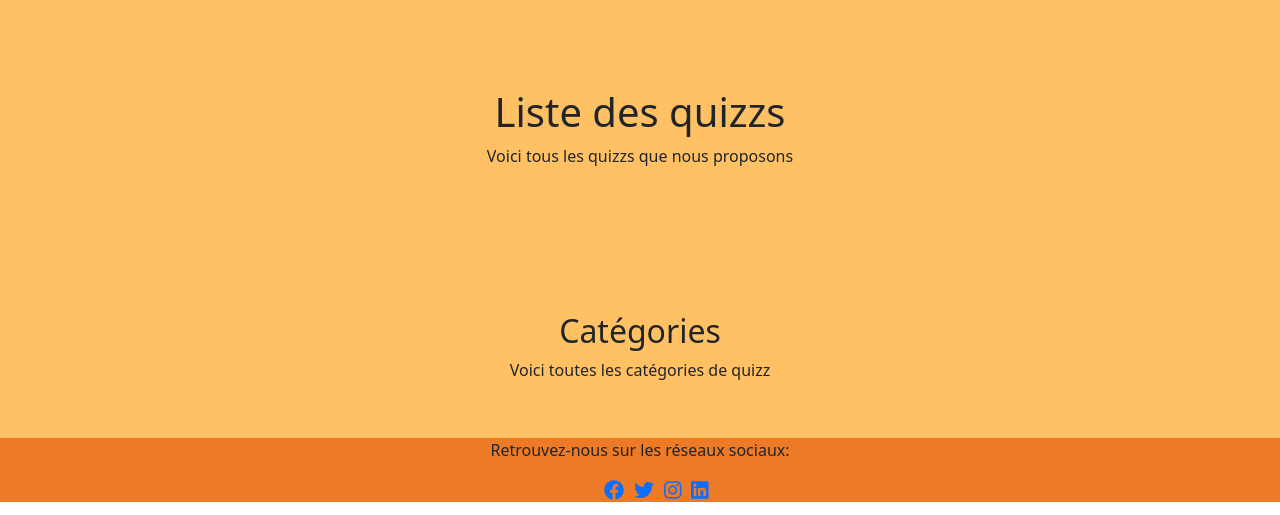
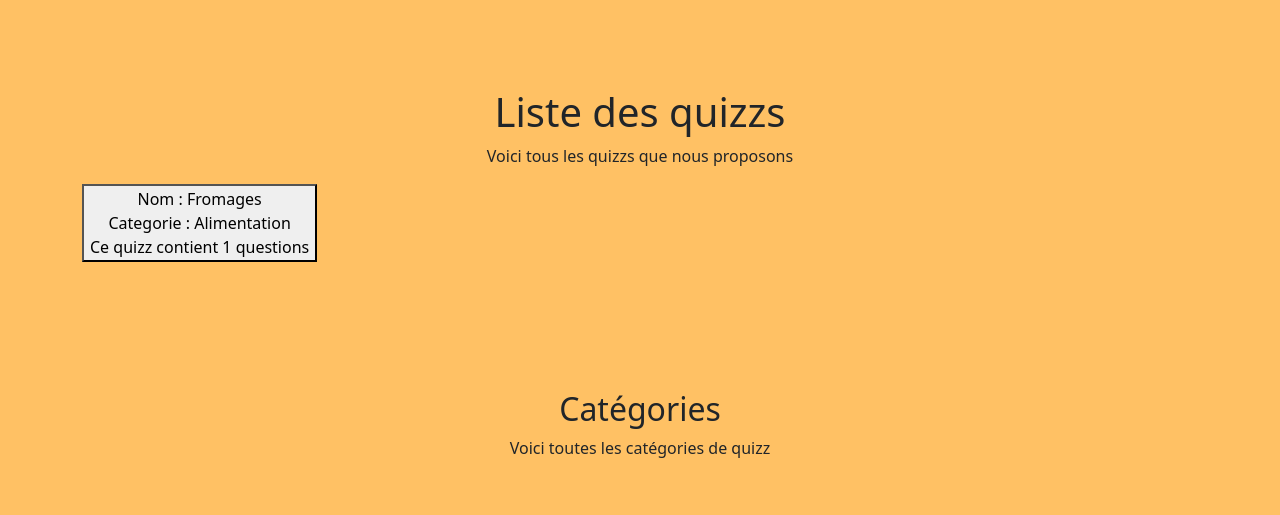
Before and after one commit to Vekian/Quizz_TP, a PHP site: page /tous-les-quizz.php in a window 1280 px wide. Shown: the part 56-571 px from the top of the page. Run offline with PHP 8.4, Linux system fonts and the light colour scheme; data comes from the database, SQL or seed files in the repository; some libraries are stand-ins or nearby versions.

Commit message:
ajout de l'affichage de quizz

```diff
--- a/compte.php
+++ b/compte.php
@@ -9,6 +9,7 @@
 <body>
     <?php
     include_once('connection.php');
+    include("header.php");
     if (!isset($_SESSION['LOGGED_USER'])){
         include_once('login.php');
     }
--- a/header.php
+++ b/header.php
@@ -20,10 +20,10 @@
                 <div class="collapse navbar-collapse" id="navbarNav">
                     <ul class="navbar-nav mx-auto">
                         <li class="nav-item">
-                            <a class="nav-link" href="#">Tous les quizz</a>
+                            <a class="nav-link" href="tous-les-quizz.php">Tous les quizz</a>
                         </li>
                         <li class="nav-item">
-                            <a class="nav-link" href="#">Classement</a>
+                            <a class="nav-link" href="classement.php">Classement</a>
                         </li>
                         <li class="nav-item">
                             <a class="nav-link" href="compte.php">Mon compte</a>
--- a/tous-les-quizz.php
+++ b/tous-les-quizz.php
@@ -1,8 +1,3 @@
-
-
-
-
-
 <!DOCTYPE html>
 <html lang="en">
 <head>
@@ -23,6 +18,51 @@ include 'header.php';
         <div class="col-12">
           <h1 class="mt-5">Liste des quizzs</h1>
           <p>Voici tous les quizzs que nous proposons</p>
+          <?php
+            include('connection.php');
+
+            $query = 'SELECT * FROM quizzs JOIN questions ON quizzs.id = questions.id_quizz';
+            $quizzStatement = $baseQuizz -> prepare($query);
+            $quizzStatement -> execute();
+            $quizzs = $quizzStatement -> fetchAll(PDO::FETCH_ASSOC);
+
+
+            $arrayUnique = uniqueValue($quizzs);
+            $arrayCount = countValue($quizzs);
+            function uniqueValue($quizzs){
+              $array = [];
+              foreach ($quizzs as $quizz) {
+              $array[$quizz['name']] = $quizz['category'];
+              }
+              return $array;
+            };
+
+            function countValue($arrays) {
+              $array1 = [];
+              foreach($arrays as $array) {
+                foreach($array as $key => $value) {
+                  if ($key == 'name') {
+                if(array_key_exists($value, $array1)) {
+                  $array1[$value] += 1;
+                }
+                else {
+                  $array1[$value] =1;
+                }}}}
+                return $array1;
+            }
+
+            $id = 1;
+            foreach($arrayUnique as $key => $value) {
+              echo('<button onclick="window.location.href = \'display-quizz.php?id='. $id . '\';" ><div>Nom : ' . $key . '<br />');
+              echo('<div>Categorie :  ' . $value . '</div>');
+              foreach($arrayCount as $name => $count){
+                if ($name == $key){
+                  echo('<div>Ce quizz contient ' . $count . ' questions</div></div></button><br />');
+              }}
+              $id++;
+            }
+
+          ?>
         </div>
       </div>
     </div>
```
